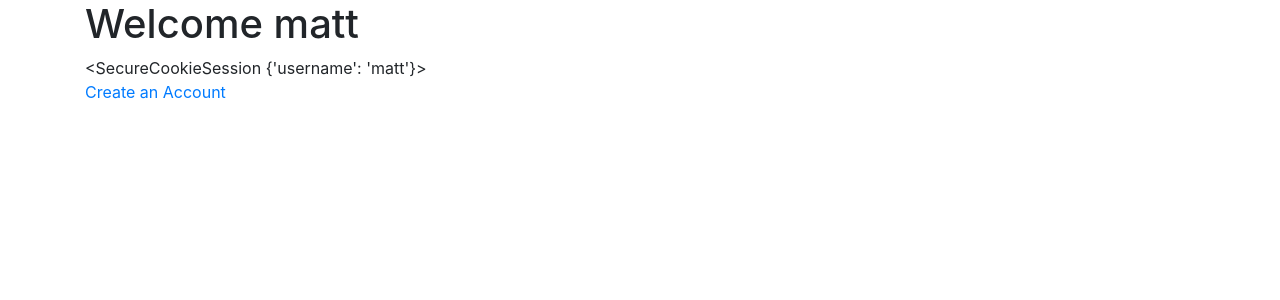
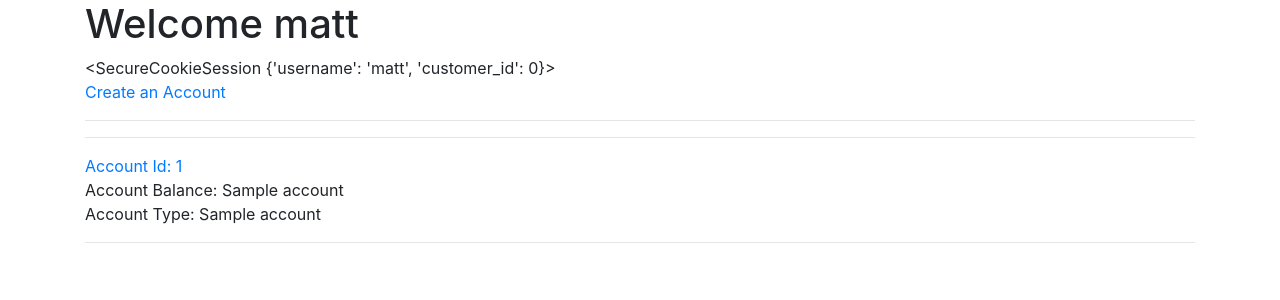
Before and after one commit to matthewsah/insecure_bank_app, a Flask app: template templates/index.html in a window 1280 px wide. Shown: the part 56-356 px from the top of the page. Run offline with Flask 2, Linux system fonts and the light colour scheme; a user stored in the database is signed in; the template is opened without the code that fills it: most values are stand-ins (such as "Sample title", 1, 10 or a date in 2020); some libraries are stand-ins or nearby versions.

Commit message:
link accounts and accounts list

```diff
--- a/accountservice.py
+++ b/accountservice.py
@@ -23,21 +23,19 @@ class AccountService:
             # do fetch all
             conn = mariadb.connect(**config)
             cursor = conn.cursor()
-            print('EXECUTING QUERY', query)
+            print('executing query', query)
             cursor.execute(query)
             conn.commit()
             uname = None
             account_list = []
-            for (username, account_id, balance, account_type) in cursor:
-                print('STUFF', username, account_id, balance, account_type)
+            for (username, account_id, balance, account_type) in cursor.fetchall():
+                print(username, account_id, balance, account_type)
                 uname = username
                 account_list.append((account_id, balance, account_type))
             unmodifiable_account_list = tuple(account_list)
             result_customer = Customer(uname, unmodifiable_account_list)
             return result_customer
             # return result_customer
-        except Exception as e:
-            print('CAUGHT EXECEPTION', str(e))
         finally:
             cursor.close()
             conn.close()
--- a/app.py
+++ b/app.py
@@ -1,13 +1,22 @@
 from flask import Flask, render_template, session
 from accountroutes import account_blueprint
 from authroutes import auth_blueprint
+from accountservice import AccountService
 
 app = Flask(__name__)
 app.config['SECRET_KEY'] = 'x162klqzp23p01nIug'
 
+accservice = AccountService()
+
 @app.route('/')
 def index():
-    return render_template('index.html', title="Homepage", session=session)
+    customer_data = None
+    try:
+        if 'username' in session:
+            customer_data = accservice.getAccounts(session['customer_id'])
+    except Exception as e:
+        print(e)
+    return render_template('index.html', title="Homepage", session=session, customer=customer_data)
 
 app.register_blueprint(account_blueprint)
 app.register_blueprint(auth_blueprint)
--- a/templates/index.html
+++ b/templates/index.html
@@ -4,5 +4,17 @@
 <h1>Welcome {{ session['username'] if session['username'] else '' }}</h1>
 {{ session }}
 <br>
+
+{% if "username" in session %}
 <a href="/account">Create an Account</a>
+<hr>
+{% for account in customer.accounts %}
+
+    <hr>
+        <div><a href="account/{{account[0]}}">Account Id: {{ account[0] }} </a></div>
+        <div>Account Balance: {{ account[1] }}</div>
+        <div>Account Type: {{ account[2] }}</div>
+    <hr>
+{% endfor %}
+{% endif %}
 {% endblock %}
```
